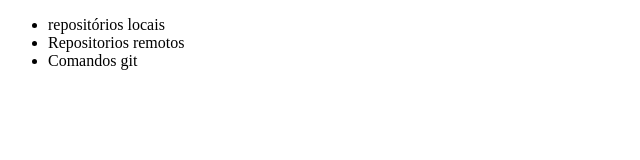
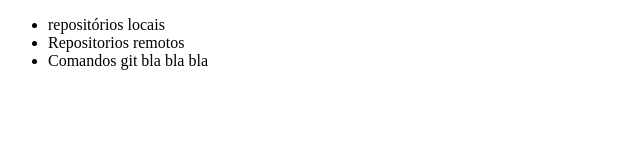
Before and after one commit to Thiago-Santos-Sousa/Git-Alura, a plain HTML site: page index.html in a window 1280 px wide. Shown: the full height of the page, 0-640 px from the left. Drawn offline with Linux system fonts and the light colour scheme.

```diff
--- a/index.html
+++ b/index.html
@@ -10,7 +10,7 @@
   <ul>
     <li>repositórios locais</li>
     <li>Repositorios remotos</li>
-    <li>Comandos git</li>
+    <li>Comandos git bla bla bla</li>
   </ul>
 </body>
 </html>
```
